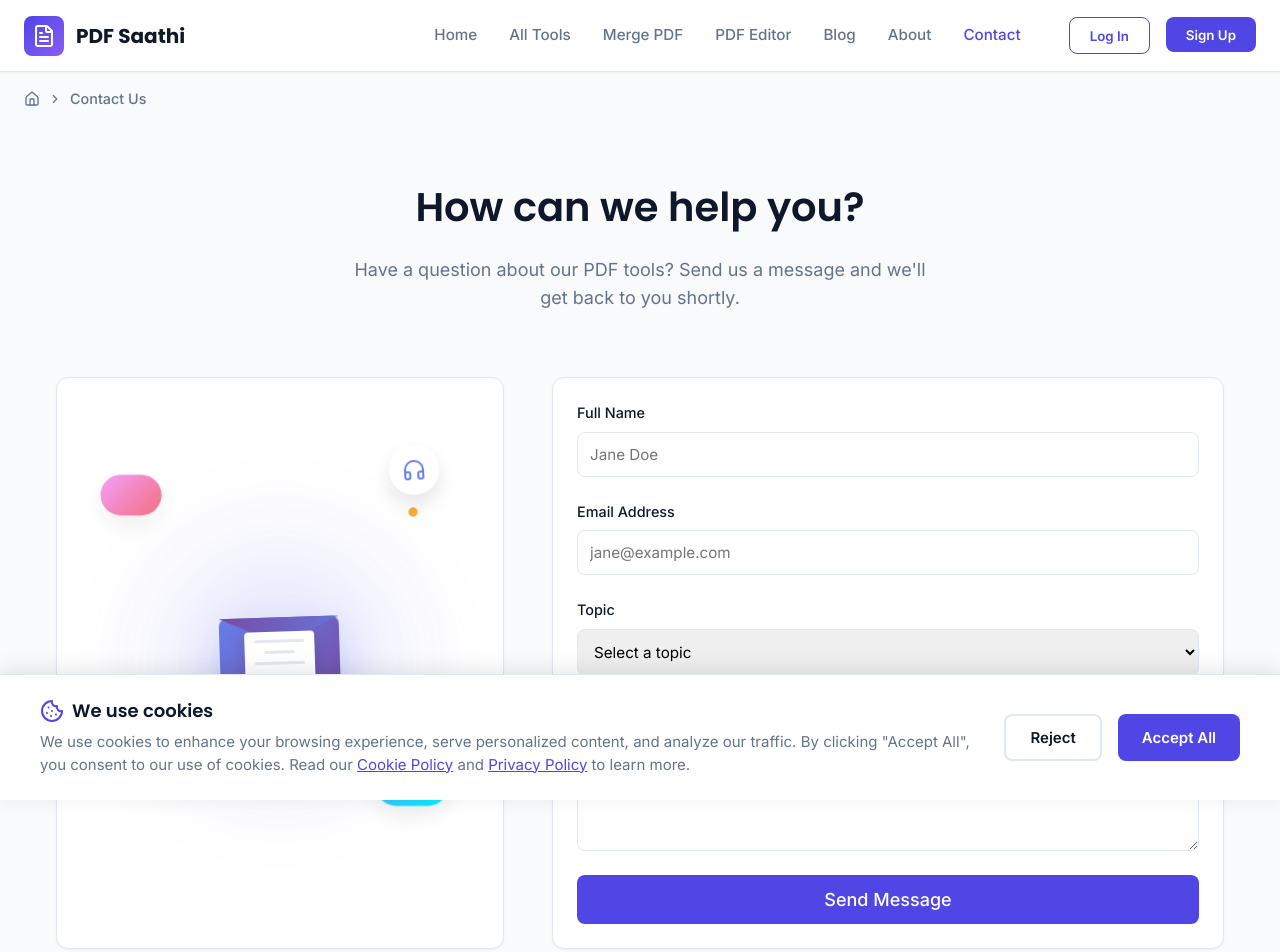
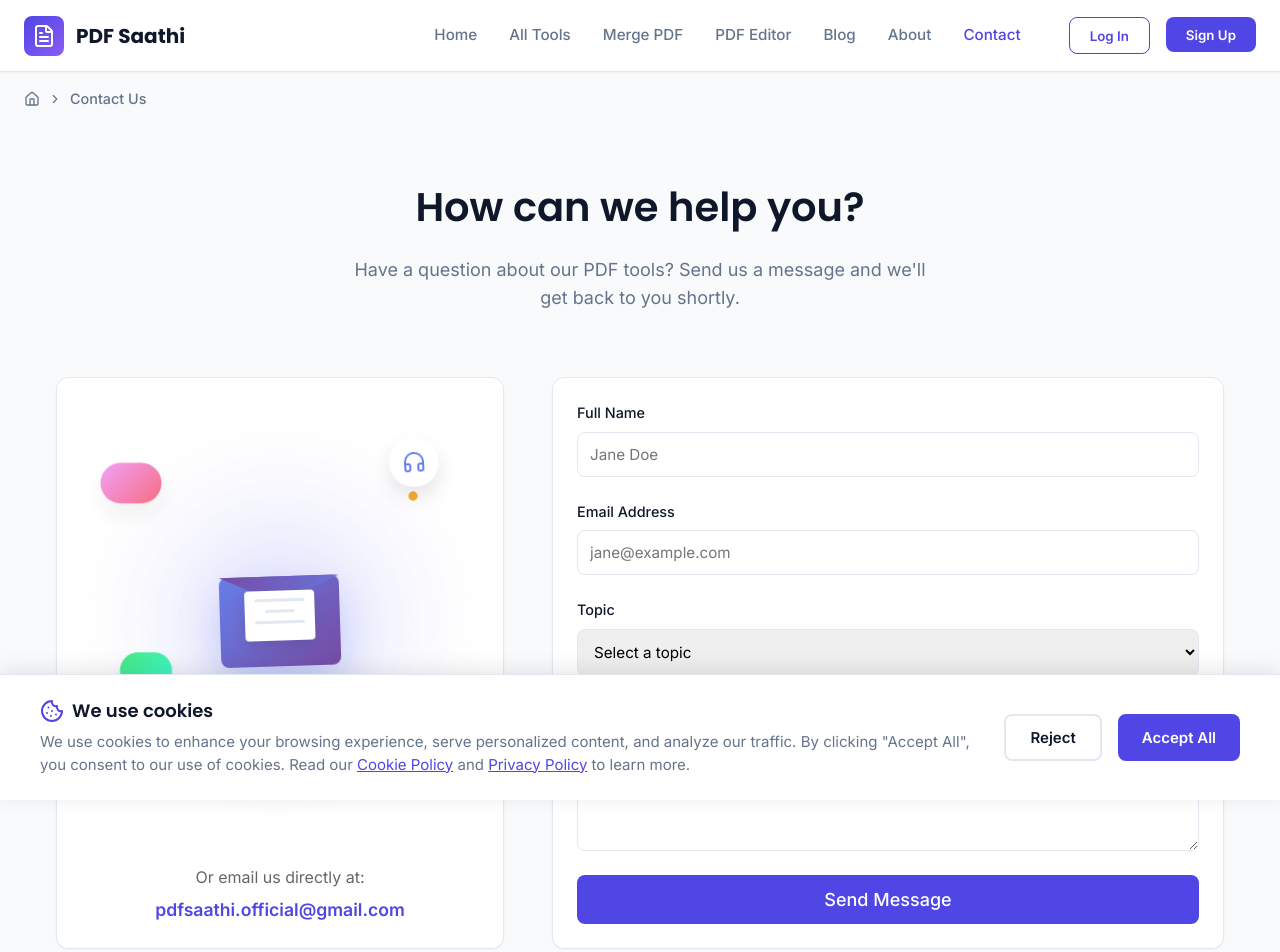
Before and after one commit to lokeshwaryemulwar/PdfSaathi, a React (Vite) app in the folder client/: page /contact in a window 1280 px wide. Shown: the top 952 px of the page. Built offline with nearby package versions, Linux system fonts and the light colour scheme.

Commit message:
feat: add official contact email to contact page

```diff
--- a/client/src/pages/Contact.jsx
+++ b/client/src/pages/Contact.jsx
@@ -75,6 +75,17 @@
                 <div className="contact-info">
                     <Card className="contact-info-card">
                         <ContactAnimation />
+                        <div style={{ marginTop: '1.5rem', textAlign: 'center' }}>
+                            <p style={{ color: '#666', marginBottom: '0.5rem' }}>Or email us directly at:</p>
+                            <a href="mailto:pdfsaathi.official@gmail.com" style={{
+                                color: '#4f46e5',
+                                fontWeight: '600',
+                                textDecoration: 'none',
+                                fontSize: '1.1rem'
+                            }}>
+                                pdfsaathi.official@gmail.com
+                            </a>
+                        </div>
                     </Card>
                 </div>
 
```
